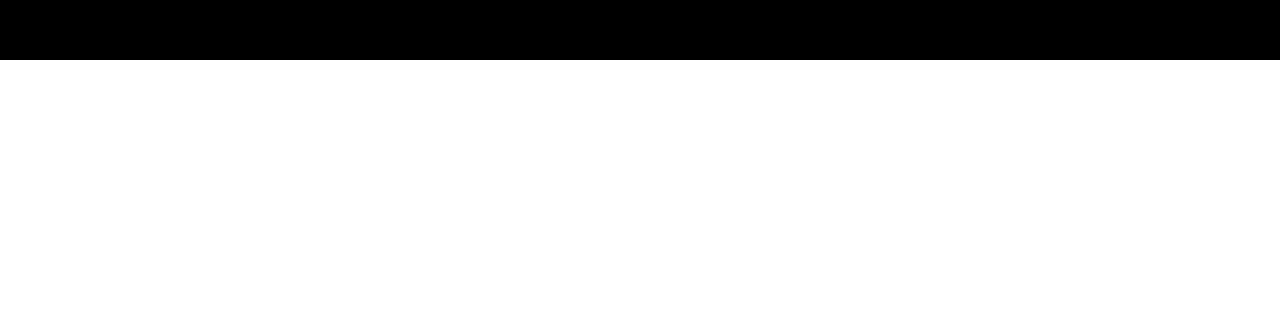
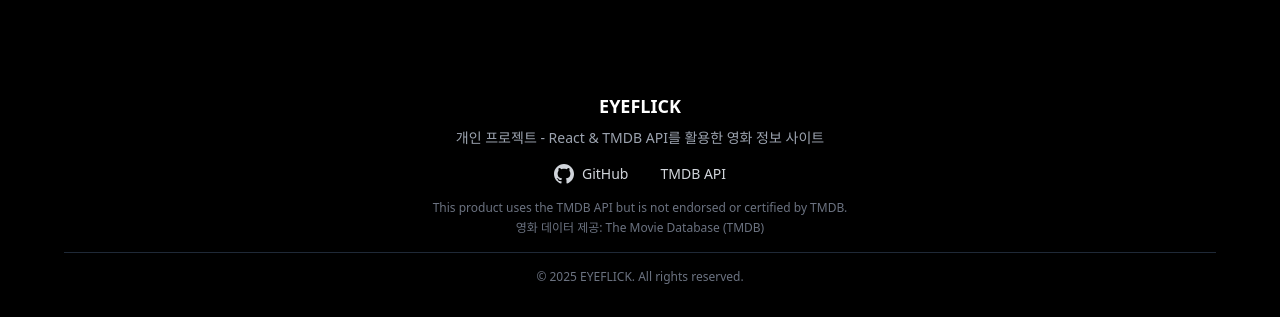
Before and after one commit to kimhyejeong12/EYEFLICK-movie-site, a React (Vite) app: page /search in a window 1280 px wide. Shown: the part 740-1057 px from the top of the page. Before the commit the page ends 800 px from the top, so only its background shows below. Built offline with nearby package versions, Linux system fonts and the light colour scheme.

Commit message:
feat: footer추가

```diff
--- a/package.json
+++ b/package.json
@@ -21,8 +21,6 @@
     "framer-motion": "^12.23.12",
     "react-hook-form": "^7.62.0",
     "react-query": "^3.39.3",
-    "react-router-dom": "^7.4.1",
-    "styled-components": "^6.1.19"
-  },
-  "packageManager": "pnpm@10.11.0+sha512.6540583f41cc5f628eb3d9773ecee802f4f9ef9923cc45b69890fb47991d4b092964694ec3a4f738a420c918a333062c8b925d312f42e4f0c263eb603551f977"
+    "react-router-dom": "^7.4.1"
+  }
 }
--- a/src/App.jsx
+++ b/src/App.jsx
@@ -1,6 +1,7 @@
 import { BrowserRouter, Routes, Route } from 'react-router-dom';
 import { QueryClient, QueryClientProvider } from 'react-query';
 import Header from './components/common/Header';
+import Footer from './components/common/Footer';
 import Home from './pages/Home/Home';
 import MovieDetail from './pages/Movie/MovieDetail';
 import SearchResults from './pages/Search/SearchResults';
@@ -11,13 +12,18 @@
   return (
     <QueryClientProvider client={queryClient}>
       <BrowserRouter>
+        <div className="min-h-screen flex flex-col">
           <Header />
+          <main className="flex-1">
             <Routes>
               <Route path='/' element={<Home />} />
               <Route path='movies/:category' element={<Home />} />
               <Route path="/movie/:movieId" element={<MovieDetail />} />
               <Route path="/search" element={<SearchResults />} />
             </Routes>
+          </main>
+          <Footer />
+        </div>
       </BrowserRouter>
     </QueryClientProvider>
   );
--- /dev/null
+++ b/src/components/common/Footer.jsx
@@ -0,0 +1,63 @@
+import React from 'react';
+
+const Footer = () => {
+  const currentYear = new Date().getFullYear();
+
+  return (
+    <footer className="bg-black text-gray-300 py-8 px-4">
+      <div className="max-w-6xl mx-auto">
+        {/* 메인 푸터 콘텐츠 */}
+        <div className="text-center space-y-4">
+          {/* 프로젝트 정보 */}
+          <div className="space-y-2">
+            <h3 className="text-white text-lg font-semibold">EYEFLICK</h3>
+            <p className="text-sm text-gray-400">
+              개인 프로젝트 - React & TMDB API를 활용한 영화 정보 사이트
+            </p>
+          </div>
+
+          {/* 링크 섹션 */}
+          <div className="flex justify-center items-center gap-8 text-sm">
+            <a
+              href="https://github.com/kimhyejeong12/react-movie-site"
+              target="_blank"
+              rel="noopener noreferrer"
+              className="flex items-center gap-2 text-gray-300 hover:text-white transition-colors duration-200 group"
+            >
+              <svg
+                className="w-5 h-5 group-hover:scale-110 transition-transform duration-200"
+                fill="currentColor"
+                viewBox="0 0 24 24"
+                xmlns="http://www.w3.org/2000/svg"
+              >
+                <path d="M12 0c-6.626 0-12 5.373-12 12 0 5.302 3.438 9.8 8.207 11.387.599.111.793-.261.793-.577v-2.234c-3.338.726-4.033-1.416-4.033-1.416-.546-1.387-1.333-1.756-1.333-1.756-1.089-.745.083-.729.083-.729 1.205.084 1.839 1.237 1.839 1.237 1.07 1.834 2.807 1.304 3.492.997.107-.775.418-1.305.762-1.604-2.665-.305-5.467-1.334-5.467-5.931 0-1.311.469-2.381 1.236-3.221-.124-.303-.535-1.524.117-3.176 0 0 1.008-.322 3.301 1.23.957-.266 1.983-.399 3.003-.404 1.02.005 2.047.138 3.006.404 2.291-1.552 3.297-1.23 3.297-1.23.653 1.653.242 2.874.118 3.176.77.84 1.235 1.911 1.235 3.221 0 4.609-2.807 5.624-5.479 5.921.43.372.823 1.102.823 2.222v3.293c0 .319.192.694.801.576 4.765-1.589 8.199-6.086 8.199-11.386 0-6.627-5.373-12-12-12z"/>
+              </svg>
+              <span>GitHub</span>
+            </a>
+
+            <span className="text-gray-300">TMDB API</span>
+          </div>
+
+          {/* 크레딧 정보 */}
+          <div className="text-xs text-gray-500 space-y-1">
+            <p>
+              This product uses the TMDB API but is not endorsed or certified by TMDB.
+            </p>
+            <p>
+              영화 데이터 제공: The Movie Database (TMDB)
+            </p>
+          </div>
+
+          {/* 저작권 정보 */}
+          <div className="border-t border-gray-800 pt-4">
+            <p className="text-xs text-gray-500">
+              © {currentYear} EYEFLICK. All rights reserved.
+            </p>
+          </div>
+        </div>
+      </div>
+    </footer>
+  );
+};
+
+export default Footer;
```
Lines whose indentation alone changed are shown as unchanged.
